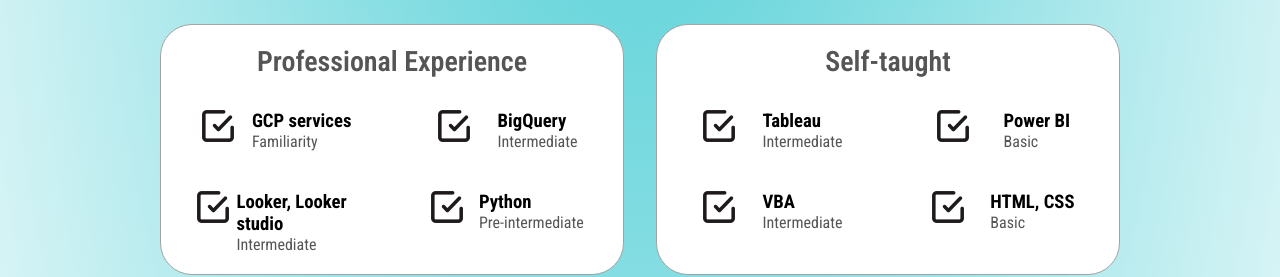
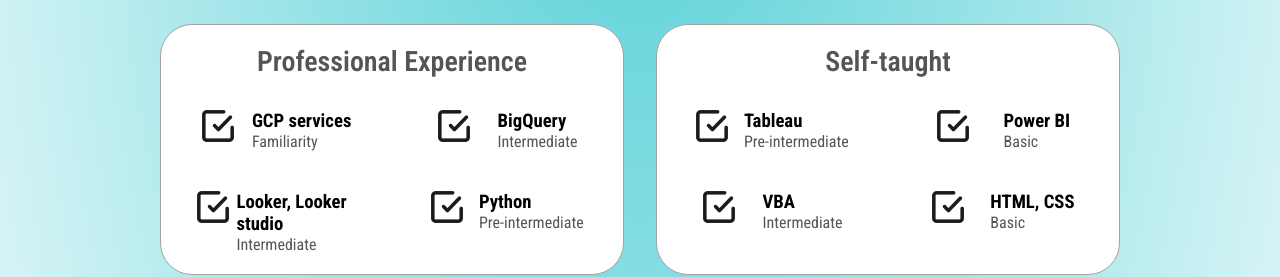
Before and after one commit to Dominik171/Web_portfolio, a plain HTML site: page index.html in a window 1280 px wide. Shown: the part 1780-2057 px from the top of the page. Drawn offline with Linux system fonts and the light colour scheme.

Commit message:
Update index.html

```diff
--- a/index.html
+++ b/index.html
@@ -169,7 +169,7 @@
                       />
                       <div>
                         <h3>Tableau</h3>
-                        <p>Intermediate</p>
+                        <p>Pre-intermediate</p>
                       </div>
                     </article>
                     <article>
```
